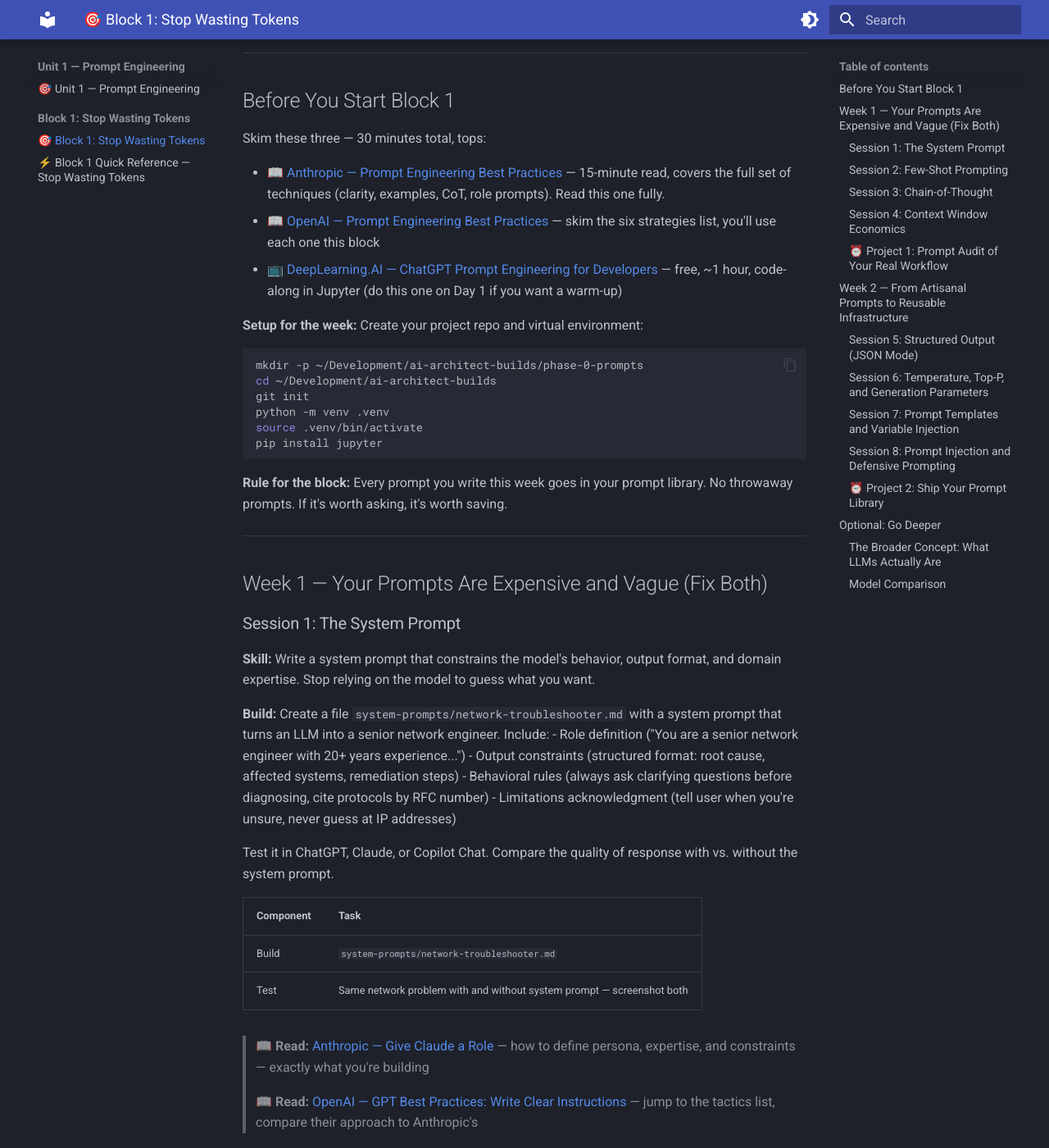
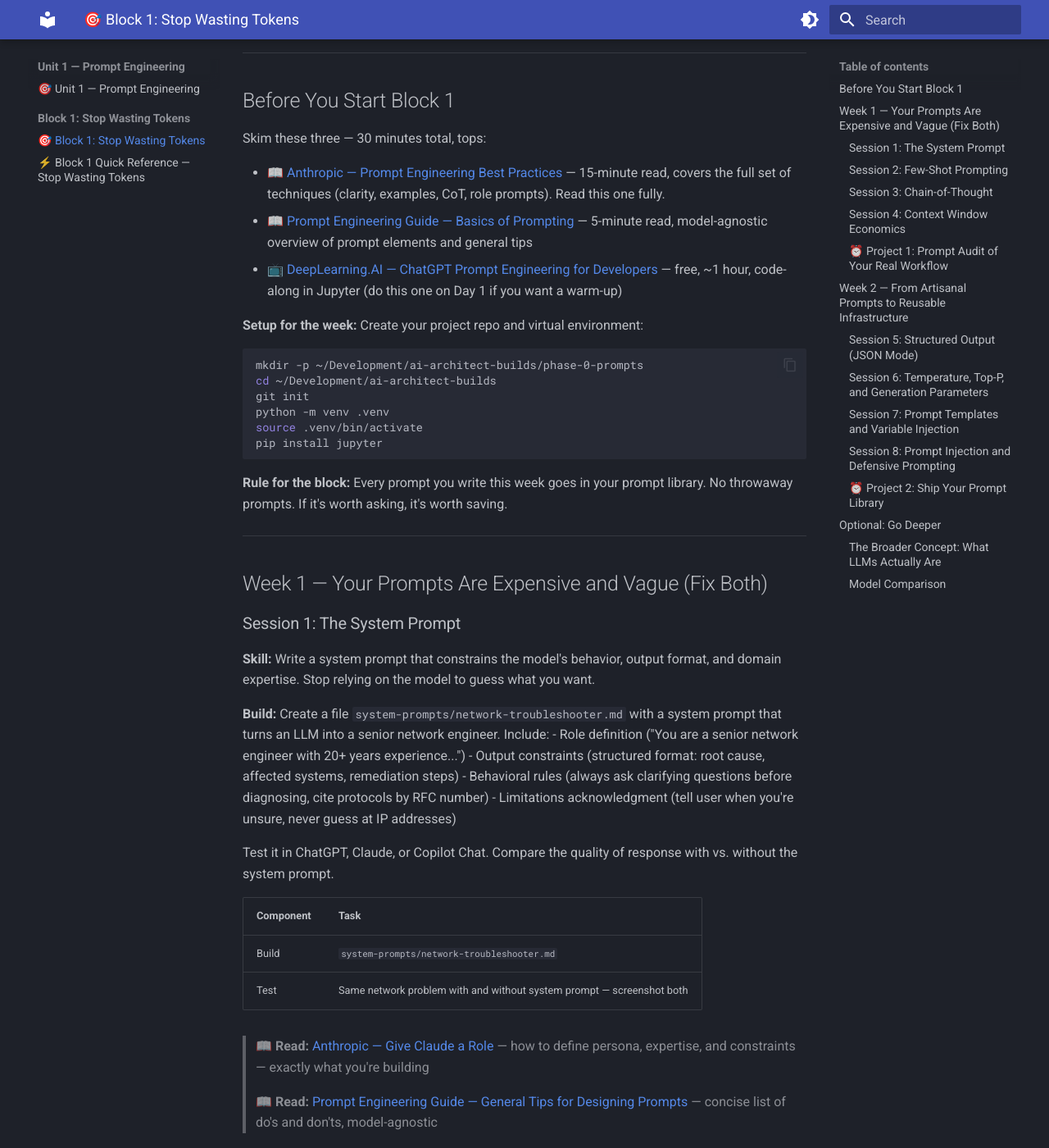
Before and after one commit to patrickdaj/The-36-Week-AI-Architect-Project, an MkDocs documentation site: the page built from docs/blocks/01-prompt-engineering/01-stop-wasting-tokens/index.md, in a window 1280 px wide and 1400 px high, scrolled down 297 px. Shown: the whole window at 82% size. Built offline with MkDocs 1.6.1 and Material for MkDocs 9.7.7, drawn with Linux system fonts in a browser that asks for light colours.

Commit message:
Replace stale OpenAI prompt engineering links with model-agnostic alternatives
OpenAI's prompt engineering page was revamped into an API integration guide
(model selection, GPT-5 prompting, reasoning models) - no longer the clean
best practices list it used to be. Replaced with Prompting Guide pages
which are model-agnostic and focused.

```diff
--- a/docs/blocks/01-prompt-engineering/01-stop-wasting-tokens/index.md
+++ b/docs/blocks/01-prompt-engineering/01-stop-wasting-tokens/index.md
@@ -13,7 +13,7 @@
 Skim these three — 30 minutes total, tops:
 
 - 📖 [Anthropic — Prompt Engineering Best Practices](https://docs.anthropic.com/en/docs/build-with-claude/prompt-engineering/overview) — 15-minute read, covers the full set of techniques (clarity, examples, CoT, role prompts). Read this one fully.
-- 📖 [OpenAI — Prompt Engineering Best Practices](https://platform.openai.com/docs/guides/prompt-engineering) — skim the six strategies list, you'll use each one this block
+- 📖 [Prompt Engineering Guide — Basics of Prompting](https://www.promptingguide.ai/introduction/basics) — 5-minute read, model-agnostic overview of prompt elements and general tips
 - 📺 [DeepLearning.AI — ChatGPT Prompt Engineering for Developers](https://www.deeplearning.ai/short-courses/chatgpt-prompt-engineering-for-developers/) — free, ~1 hour, code-along in Jupyter (do this one on Day 1 if you want a warm-up)
 
 **Setup for the week:** Create your project repo and virtual environment:
@@ -51,7 +51,7 @@ Test it in ChatGPT, Claude, or Copilot Chat. Compare the quality of response wit
 
 > 📖 **Read:** [Anthropic — Give Claude a Role](https://docs.anthropic.com/en/docs/build-with-claude/prompt-engineering/give-claude-a-role) — how to define persona, expertise, and constraints — exactly what you're building
 >
-> 📖 **Read:** [OpenAI — GPT Best Practices: Write Clear Instructions](https://platform.openai.com/docs/guides/prompt-engineering#tactic-include-details-in-your-query-to-get-more-relevant-answers) — jump to the tactics list, compare their approach to Anthropic's
+> 📖 **Read:** [Prompt Engineering Guide — General Tips for Designing Prompts](https://www.promptingguide.ai/introduction/tips) — concise list of do's and don'ts, model-agnostic
 
 ---
 
```
